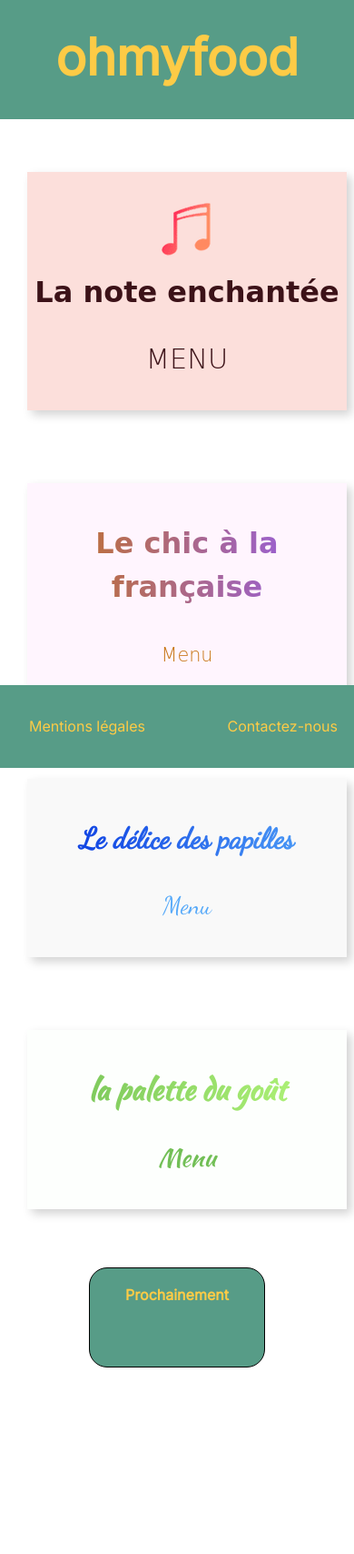
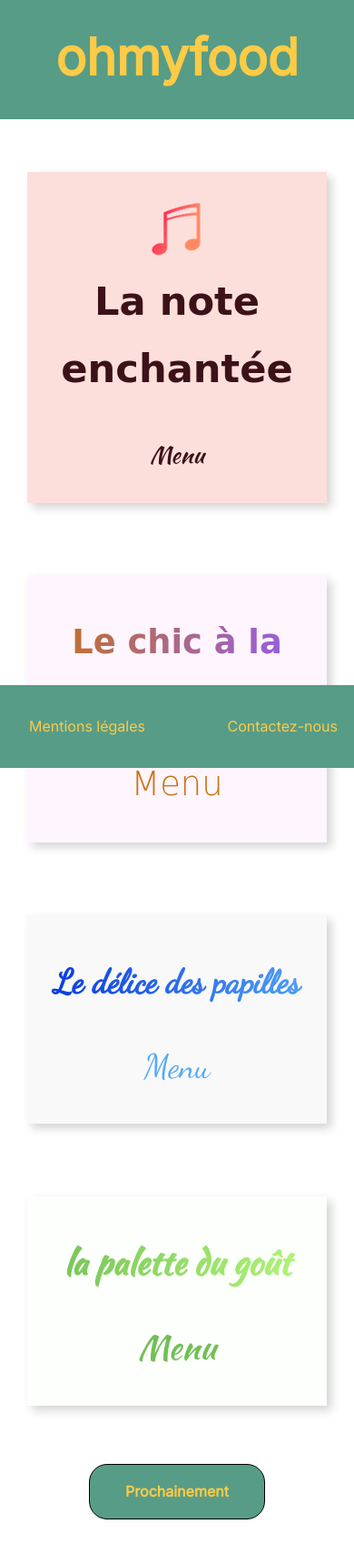
Before and after one commit to Misha-Labruyere/projet3, a website: page index.html in a window 390 px wide. Shown: the whole page at 91% size. Before the commit the page ends 1655 px from the top, so only its background shows below. Drawn offline with Linux system fonts and the light colour scheme; a web font is replaced by a local one.

Commit message:
finaliser projet

```diff
--- a/index.html
+++ b/index.html
@@ -24,7 +24,7 @@
             <li class="page-enchantee">
                 <a href="page1.html"><img src="note-musique-petite.png">
                     <h2>La note enchantée</h2>
-                    MENU
+                    Menu
                 </a>
             </li>
 
--- a/sass/base/_base.scss
+++ b/sass/base/_base.scss
@@ -43,8 +43,8 @@ h2:last-child {
   margin-top: 70px;
 }
 
-li {
-  line-height: 3rem;
+.carte-1, .carte-2, .carte-3, .carte-4{
+  line-height: 3.5rem;
 }
 
 .prix {
--- a/sass/base/_media.scss
+++ b/sass/base/_media.scss
@@ -5,6 +5,10 @@
   }
 
   body {
+
+    img {
+      size: 30%;
+    }
     justify-content: center;
     text-align: center;
     width: 100%;
@@ -21,7 +25,7 @@
       font-size: 2rem;
     }
 
-    h3 {
+    h3 :not.prochainement {
       font-size: 1.7rem;
       padding-bottom: 5px;
       margin-bottom: 60px;
@@ -128,4 +132,11 @@
       }
     }
   }
+  nav {
+    ul {
+      li {
+        min-width: 100%;
+      }
+    }
+  }
 }
--- a/sass/base/_typography.scss
+++ b/sass/base/_typography.scss
@@ -36,23 +36,50 @@ body {
 ul {
   li.page-enchantee {
     & a {
+      font-family: $font-palette;
+    }
+    & h2:last-child {
       font-family: $font-enchantee;
-      font-size: 1.9rem;
+      font-size: 2.7rem;
+    }
+    & h2:last-child:hover {
+      font-size: 3.5rem;
+      transform: perspective(1);
+      transition: ease-in-out 0.8s;
     }
   }
   li.page-chic {
-    & a {
+    & a, h2:last-child {
       font-family: $font-chic;
-      font-size: 1.3rem;
+      font-size: 2.3rem;
+    }
+    & h2:last-child:hover {
+      font-size: 2.8rem;
+      transform: perspective(1);
+      transition: ease-in-out 1.8s;
     }
   }
   li.page-delice {
+    & a, h2:last-child {
     font-family: $font-delice;
-    font-size: 1.7rem;
+    font-size: 2.3rem;
+    }
+    & h2:last-child:hover {
+      font-size: 2.8rem;
+      transform: perspective(1);
+      transition: ease-in-out 0.8s;
+    }
   }
   li.page-palette {
+    & a, h2:last-child {
     font-family: $font-palette;
-    font-size: 1.7rem;
+    font-size: 2.3rem;
+    }
+    & h2:last-child:hover {
+      font-size: 2.8rem;
+      transform: perspective(1);
+      transition: ease-in-out 0.8s;
+    }
   }
 }
 
--- a/sass/layout/_nav.scss
+++ b/sass/layout/_nav.scss
@@ -14,7 +14,7 @@ nav {
       justify-content: center;
       font-size: 1.6rem;
       text-align: center;
-      width: 22rem;
+      width: 40%;
       margin-top: 5rem;
       list-style-type: none;
       box-shadow: 5px 5px 10px lightgrey;
```
Also changed, not shown: public/css/style.css, 1 other file.
